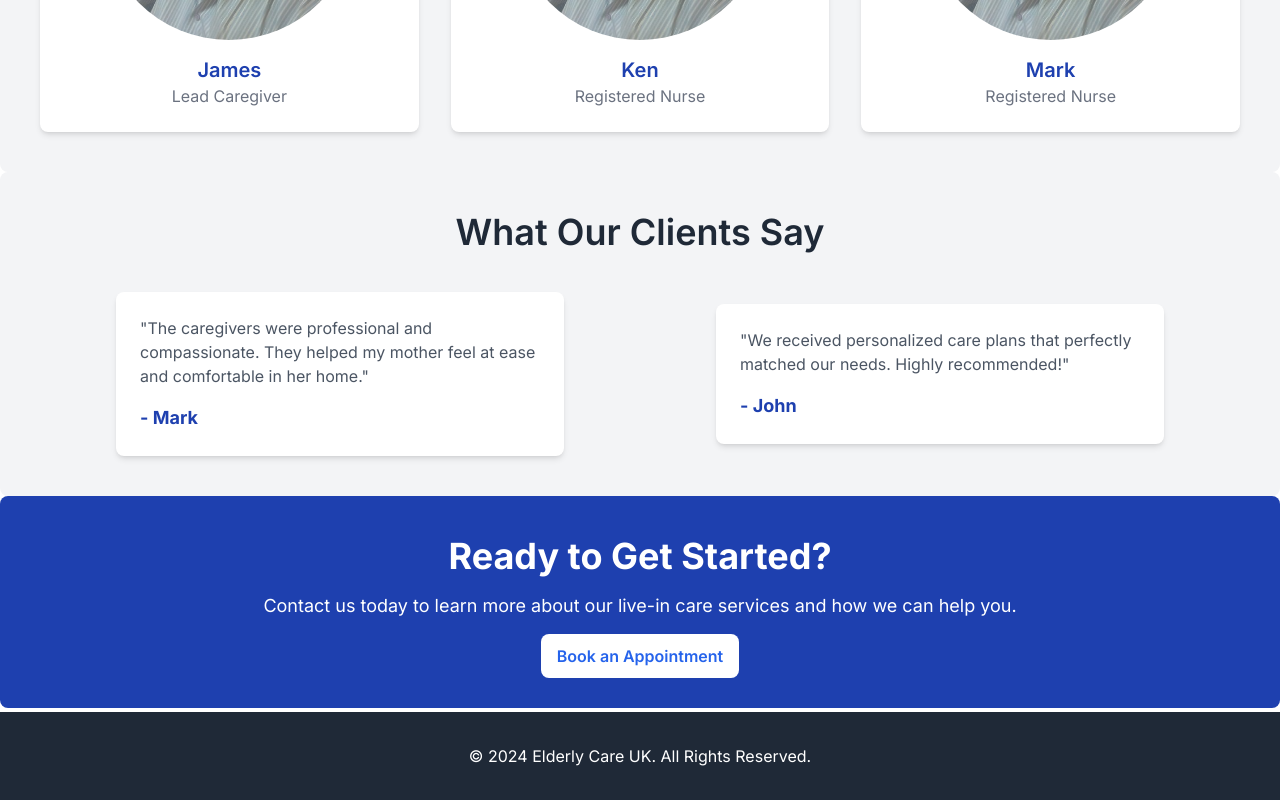
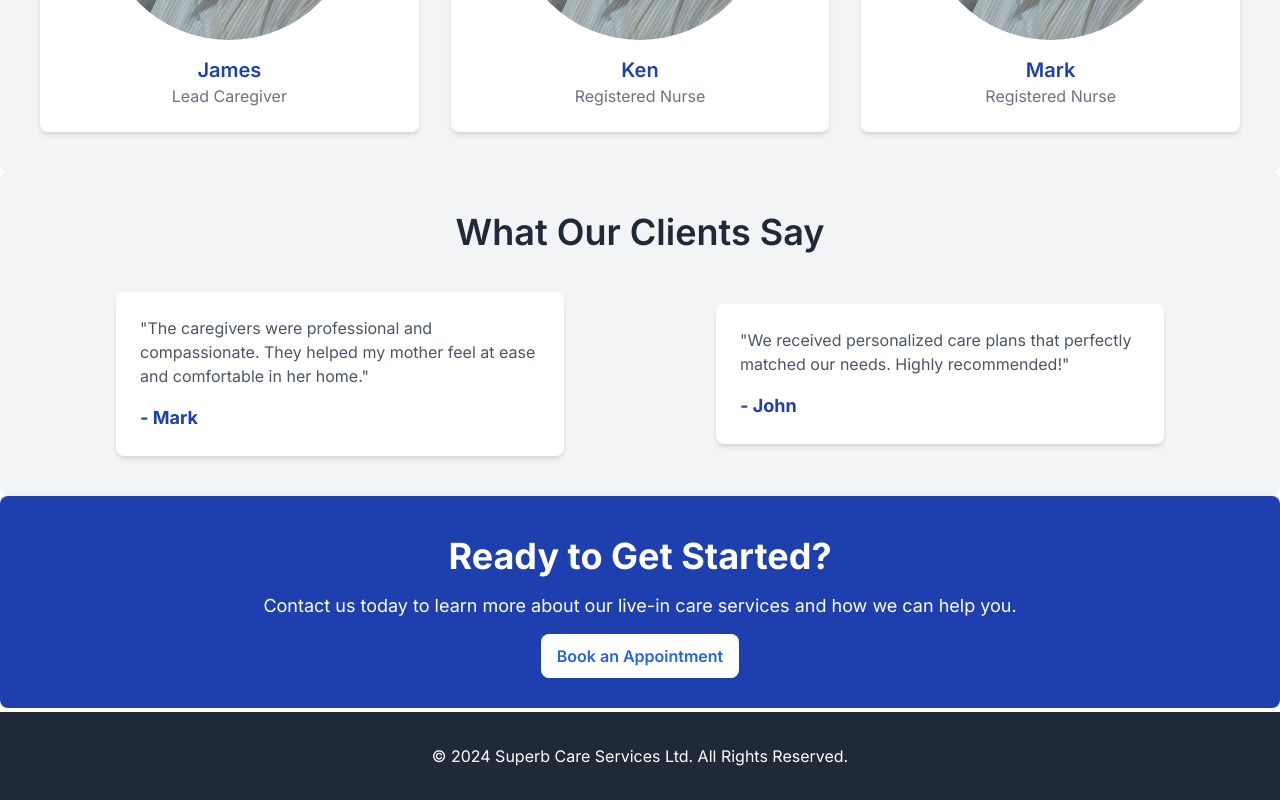
Before and after one commit to JeiKiarie/superbcare-v3, a Next.js app: page / in a window 1280 px wide. Shown: the part 7298-8098 px from the top of the page. Built offline with nearby package versions, Linux system fonts and the light colour scheme.

Commit message:
edited name

```diff
--- a/components/Footer.jsx
+++ b/components/Footer.jsx
@@ -1,7 +1,10 @@
 const Footer = () => (
 	<footer className="bg-gray-800 text-white py-8">
 		<div className="container mx-auto text-center">
-			<p>© {new Date().getFullYear()} Elderly Care UK. All Rights Reserved.</p>
+			<p>
+				© {new Date().getFullYear()} Superb Care Services Ltd. All Rights
+				Reserved.
+			</p>
 		</div>
 	</footer>
 );
```
